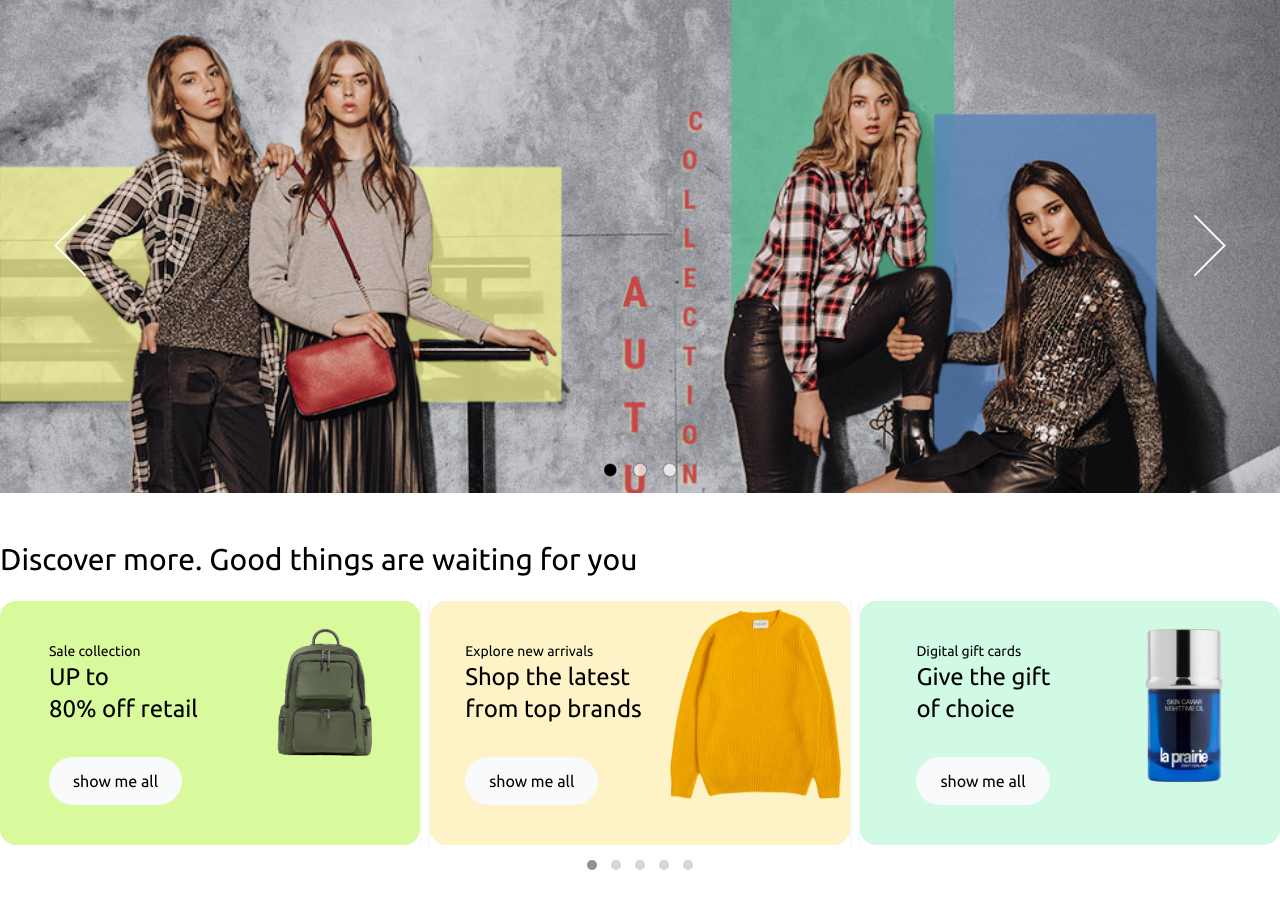
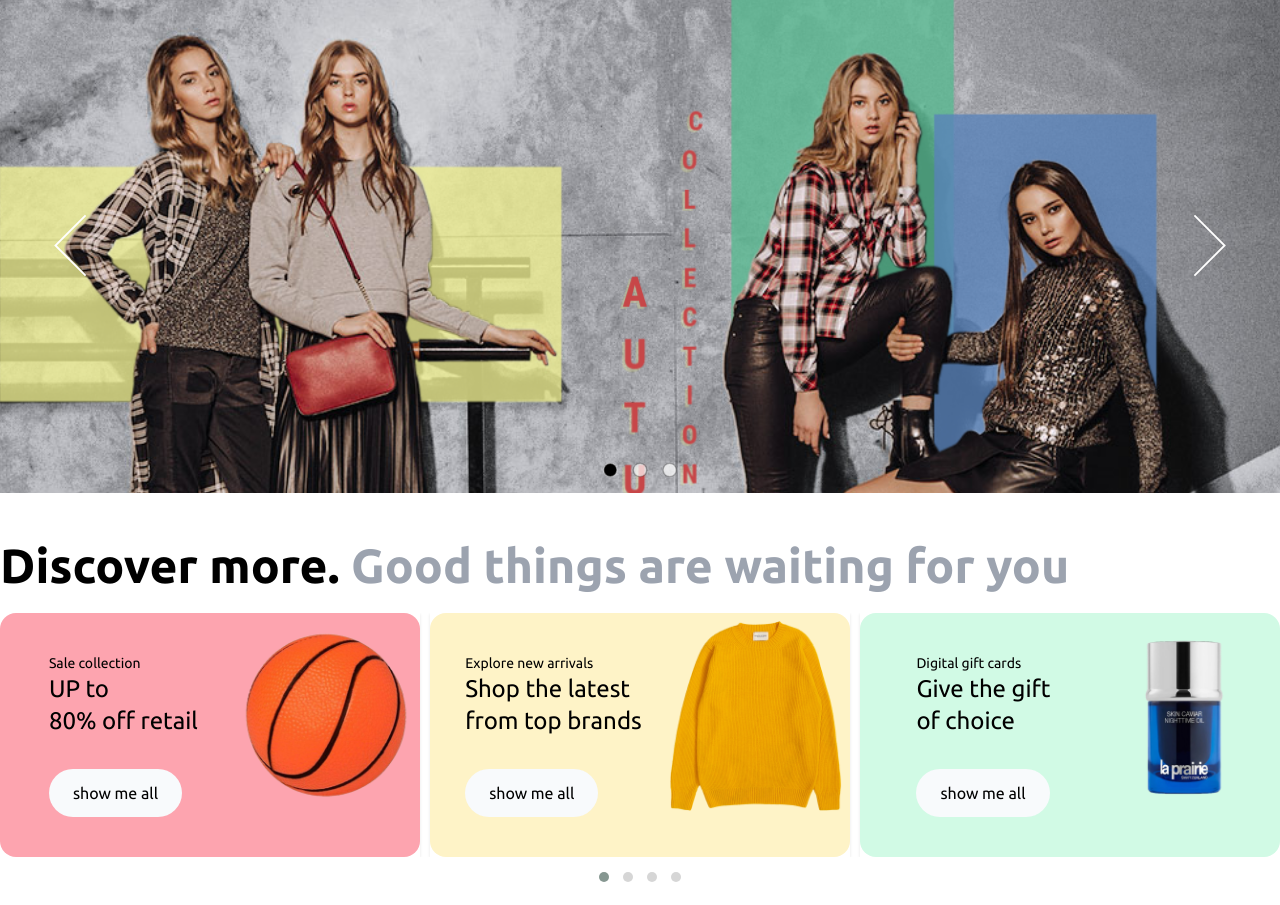
Before and after one commit to Mostofakama/tailwindcss-project, a plain HTML site: page index.html in a window 1280 px wide. Shown: the part 65-970 px from the top of the page. Drawn offline with nearby package versions, Linux system fonts and the light colour scheme; files that its build step writes are made by us from their sources; files whose address does not match are found by name.

Commit message:
new commit

```diff
--- a/index.html
+++ b/index.html
@@ -455,9 +455,13 @@
 
 
     <!-- slider two -->
-    <div class="md:container mx-auto my-6">
-        <div class="py-6 ">
-            <h2 class="sm:text-3xl fw-md text-dark">Discover more. <span class="text-current"> Good things are waiting
+    <div class="">
+        <div class="sm:py-6 sm:container mx-auto ">
+            <h2 class="sm:text-5xl text-xl fw-md text-dark font-bold pt-6">Discover more. <span class="text-gray-400">
+                    Good
+                    things
+                    are
+                    waiting
                     for
                     you</span></h2>
         </div>
@@ -547,26 +551,7 @@
                                 </div>
                             </div>
                         </div>
-                        <div class="item">
-                            <div class="col-span-3 bg-lime-200 cursor-pointer rounded-2xl ">
-                                <div class="sm:grid sm:grid-cols-7 grid grid-cols-10 p-2 shadow">
-                                    <div class="text sm:col-span-4  col-span-8 justify-center justify-items-center">
-                                        <div class="sm:py-8 py-2">
-                                            <p class="sm:text-md sm:mx-6 text-sm mx-4">Sale collection</p>
-                                            <h2 class="sm:text-2xl sm:mx-6 text-md mx-4">UP to <br> 80% off retail</h2>
-                                            <button
-                                                class="btn sm:mt-8 sm:mx-6 mt-2 mx-2 bg-slate-50 sm:py-3 sm:px-6 py-2 px-4 rounded-3xl hover:bg-slate-400">
-                                                show me all
-                                            </button>
-                                        </div>
 
-                                    </div>
-                                    <div class="image sm:col-span-3 col-span-2 h-50">
-                                        <img class="w-25 h-50 sm:mt-0 mt-4" src="images/mega-menu/2.png" alt="">
-                                    </div>
-                                </div>
-                            </div>
-                        </div>
 
 
                     </div>
```
Also changed, not shown: images/2.png (renamed from images/mega-menu/2.png).
